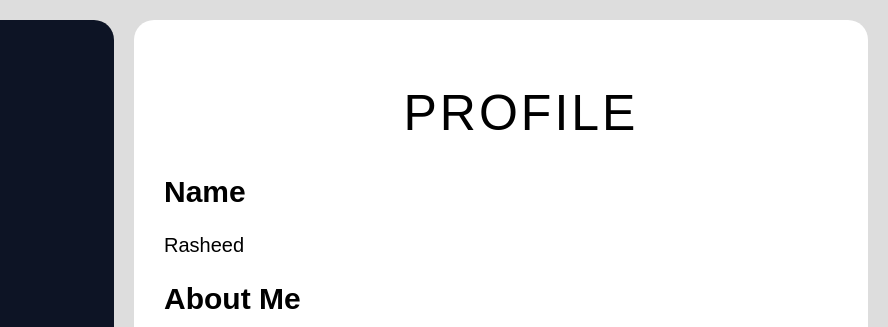
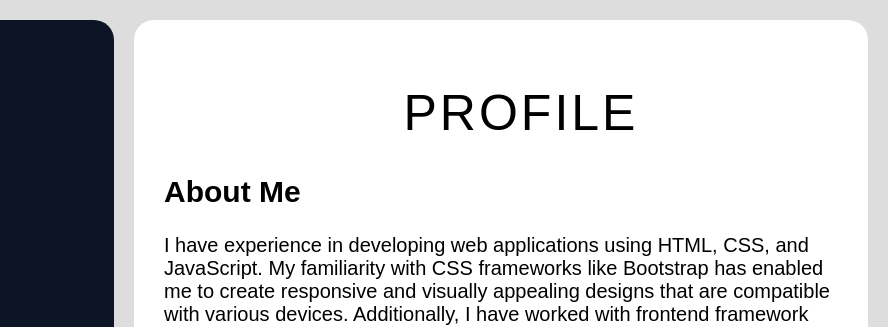
Before and after one commit to rasheed-devt/profile, a plain HTML site: page index.html in a window 1280 px wide. Shown: the top 327 px of the page, 392-1280 px from the left. Drawn offline with Linux system fonts and the light colour scheme.

Commit message:
Update index.html

```diff
--- a/index.html
+++ b/index.html
@@ -22,8 +22,7 @@
             <ul>
                 <h1>Profile</h1>
             </ul>
-            <h2>Name</h2>
-      <p>Rasheed</p>
+
       <h2>About Me</h2>
       <p>I have experience in developing web applications using HTML, CSS, and JavaScript. My familiarity with CSS frameworks like Bootstrap has enabled me to create responsive and visually appealing designs that are compatible with various devices. Additionally, I have worked with frontend framework React, which has helped me to build scalable and robust applications.</p>
       <h2>Education</h2>
```
